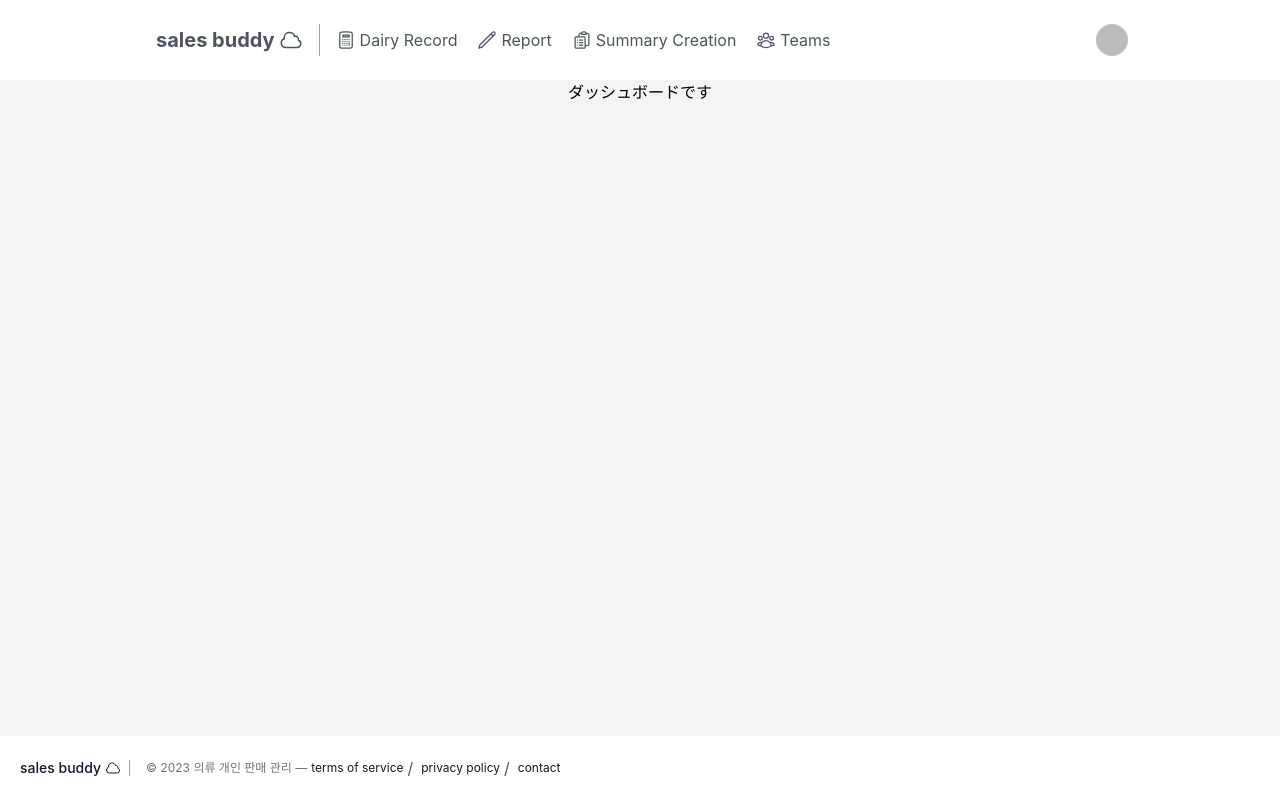
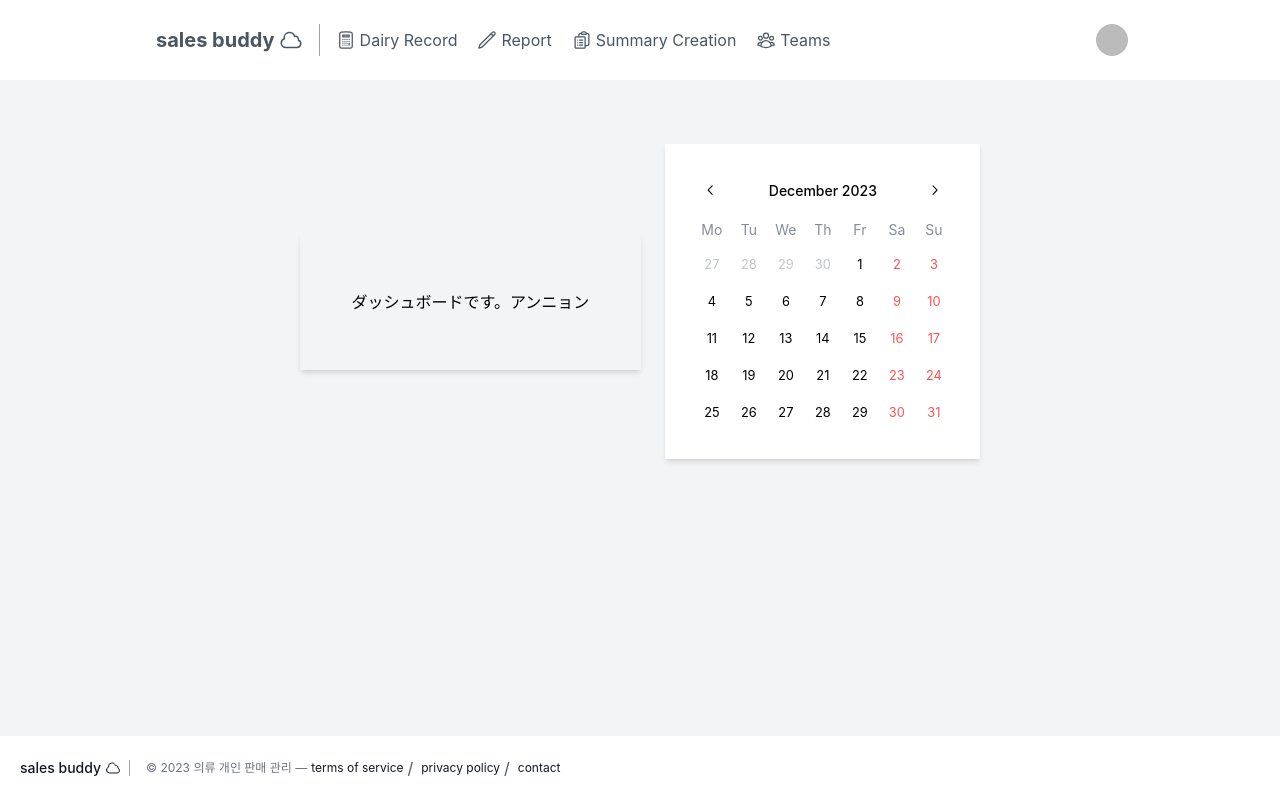
Before and after one commit to eriplume/sales_buddy, a Next.js app: page /dashboard in a window 1280 px wide. Built offline with nearby package versions, Linux system fonts and the light colour scheme; no server answers; sample sign-in values are in the browser's storage.

Commit message:
:construction: Feat: ダッシュボードページ仮 #5

```diff
--- a/app/(authenticated)/dashboard/page.tsx
+++ b/app/(authenticated)/dashboard/page.tsx
@@ -1,8 +1,20 @@
+"use client"
+import Calender from "@/app/components/page/DashBoard/Calendar";
+import ThisWeek from "@/app/components/page/DashBoard/ThisWeek";
+import { useFetchData } from "@/lib/useFetchData";
+
 export default function Dashboard() {
+  useFetchData();
+
   return (
     <>
-    <div className="flex justify-center items-center">
-      <p>ダッシュボードです</p>
+    <div className="flex flex-col md:flex-row justify-center items-center mx-auto p-6 z-0 md:gap-x-6 max-w-5xl my-10">
+      <div className="p-7 shadow-md">
+        <ThisWeek/>
+      </div>
+      <div className="bg-white p-7 shadow-md">
+        <Calender/>
+      </div>
     </div>
     </>
   )
--- /dev/null
+++ b/app/components/page/DashBoard/Calendar.tsx
@@ -0,0 +1,18 @@
+"use client"
+
+import { useState,useMemo } from 'react';
+import { useDisclosure } from '@mantine/hooks';
+import { DatePicker, DatePickerProps } from '@mantine/dates';
+import { Modal } from '@mantine/core';
+import { Indicator } from '@mantine/core';
+import dayjs from 'dayjs';
+
+export default function Calender() {
+  const [value, setValue] = useState<Date | null>(null);
+
+  return (
+    <>
+    <DatePicker allowDeselect value={value} onChange={setValue} />
+    </>
+  );
+}
--- /dev/null
+++ b/app/components/page/DashBoard/ThisWeek.tsx
@@ -0,0 +1,9 @@
+export default function ThisWeek() {
+    return (
+      <>
+        <div className="flex flex-row justify-center items-center w-fll h-20 px-6">
+          <p>ダッシュボードです。アンニョン</p>
+        </div>
+      </>
+    );
+  }
--- /dev/null
+++ b/lib/useFetchData.ts
@@ -0,0 +1,16 @@
+"use client"
+import { useSession } from 'next-auth/react';
+import { useEffect } from 'react';
+import useDashboardStore from '@/store/dashboardStore';
+
+export const useFetchData = () => {
+  const { data: session } = useSession();
+  const railsUserId = session?.user?.railsId;
+  const fetchData = useDashboardStore((state) => state.fetchData);
+
+  useEffect(() => {
+    if (railsUserId) {
+      fetchData(railsUserId);
+    }
+  }, [railsUserId, fetchData]);
+}
```
